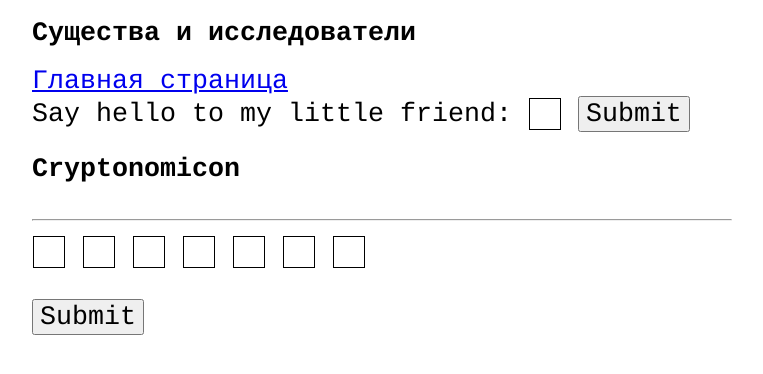
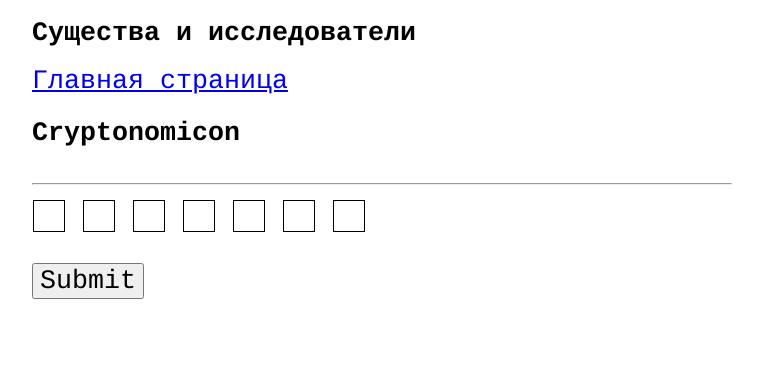
Before and after one commit to TheStupidBear/FastAPI-Creature, a FastAPI app: page /game in a window 1280 px wide. Shown: the top 374 px of the page, without its empty margins (258-1021 px from the left). Run offline with FastAPI, Linux system fonts and the light colour scheme; data that the repository does not hold is empty.

Commit message:
простой коммит

```diff
--- a/template/main.html
+++ b/template/main.html
@@ -19,12 +19,6 @@
 	<h1>Существа и исследователи</h1>
 	<a href="/">Главная страница</a>
 
-	<form action="http://localhost:8000/" method="post">
-		Say hello to my little friend:
-		<input type="text" name="name">
-		<input type="submit">
-	</form>
-
 	{% block content %}
 	{% endblock %}
 </body>
```
